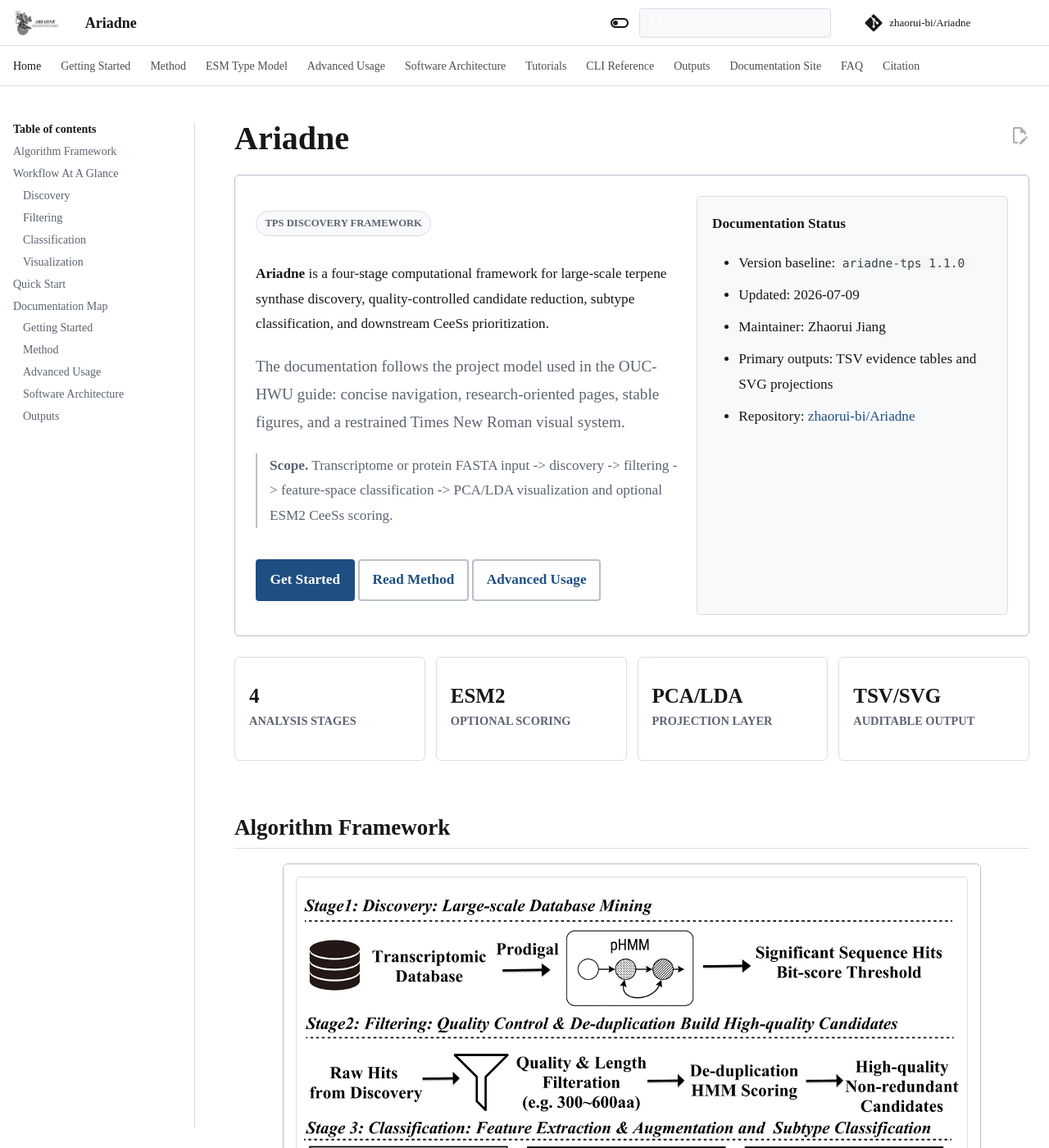
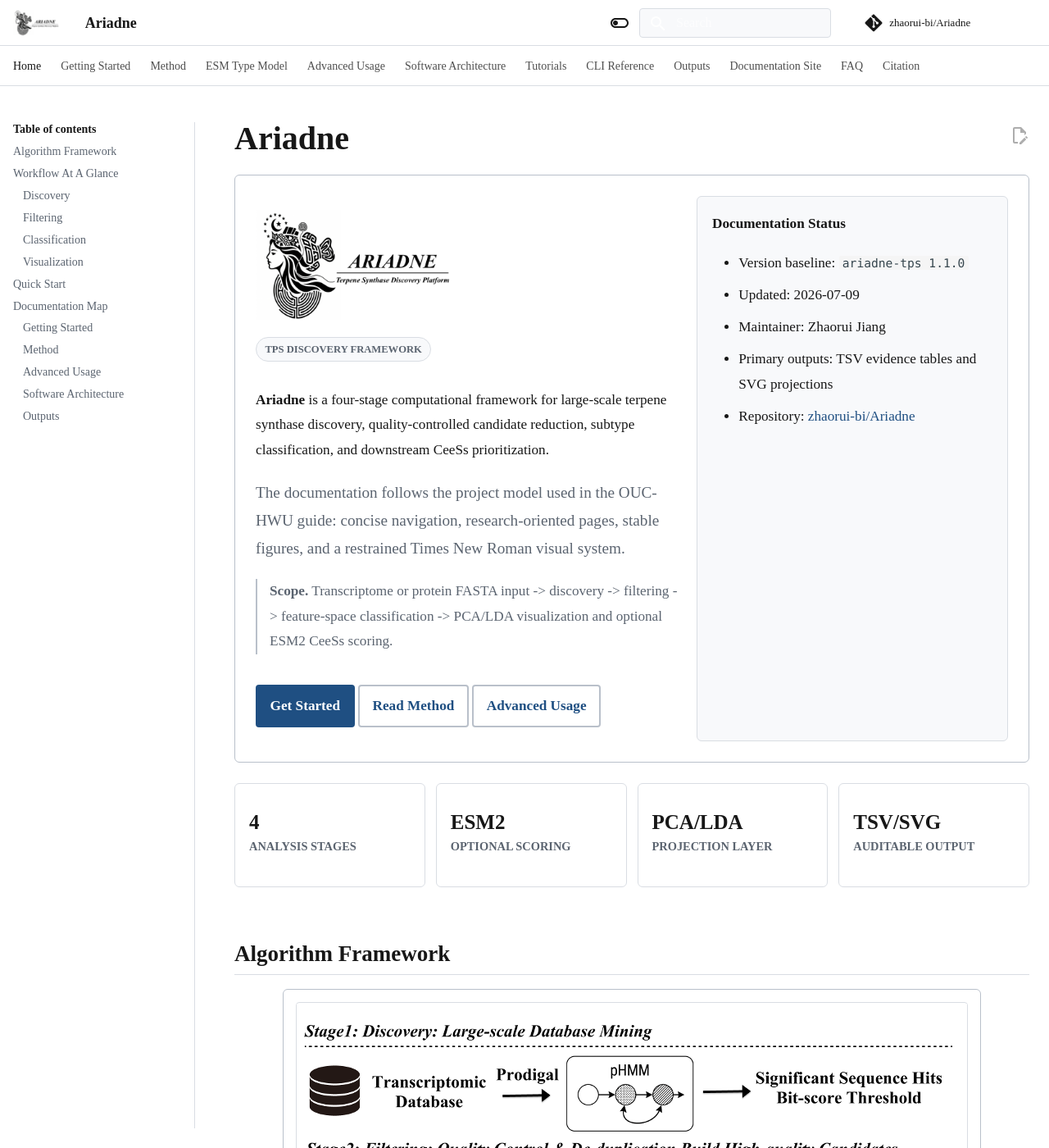
Before and after one commit to zhaorui-bi/Ariadne, an MkDocs documentation site: the page built from docs/index.md, in a window 1280 px wide and 1400 px high. Shown: the whole window at 82% size. Built offline with MkDocs 1.6.1 and Material for MkDocs 9.7.7, drawn with Linux system fonts in a browser that asks for light colours; comment, search, counter and statistics services are not loaded.

Commit message:
Add logo to research hero

```diff
--- a/docs/index.md
+++ b/docs/index.md
@@ -2,6 +2,8 @@
 
 <section class="research-hero" markdown>
 <div markdown>
+<img src="logo.png" alt="Ariadne logo" class="research-hero__logo" />
+
 <span class="research-hero__eyebrow">TPS Discovery Framework</span>
 
 **Ariadne** is a four-stage computational framework for large-scale terpene synthase discovery, quality-controlled candidate reduction, subtype classification, and downstream CeeSs prioritization.
--- a/docs/stylesheets/extra.css
+++ b/docs/stylesheets/extra.css
@@ -296,6 +296,13 @@ pre {
   text-transform: uppercase;
 }
 
+.research-hero__logo {
+  display: block;
+  width: min(12rem, 56vw);
+  height: auto;
+  margin: 0 0 1rem;
+}
+
 .research-hero h1,
 .hero-copy h1 {
   margin: 0 0 0.7rem;
```
